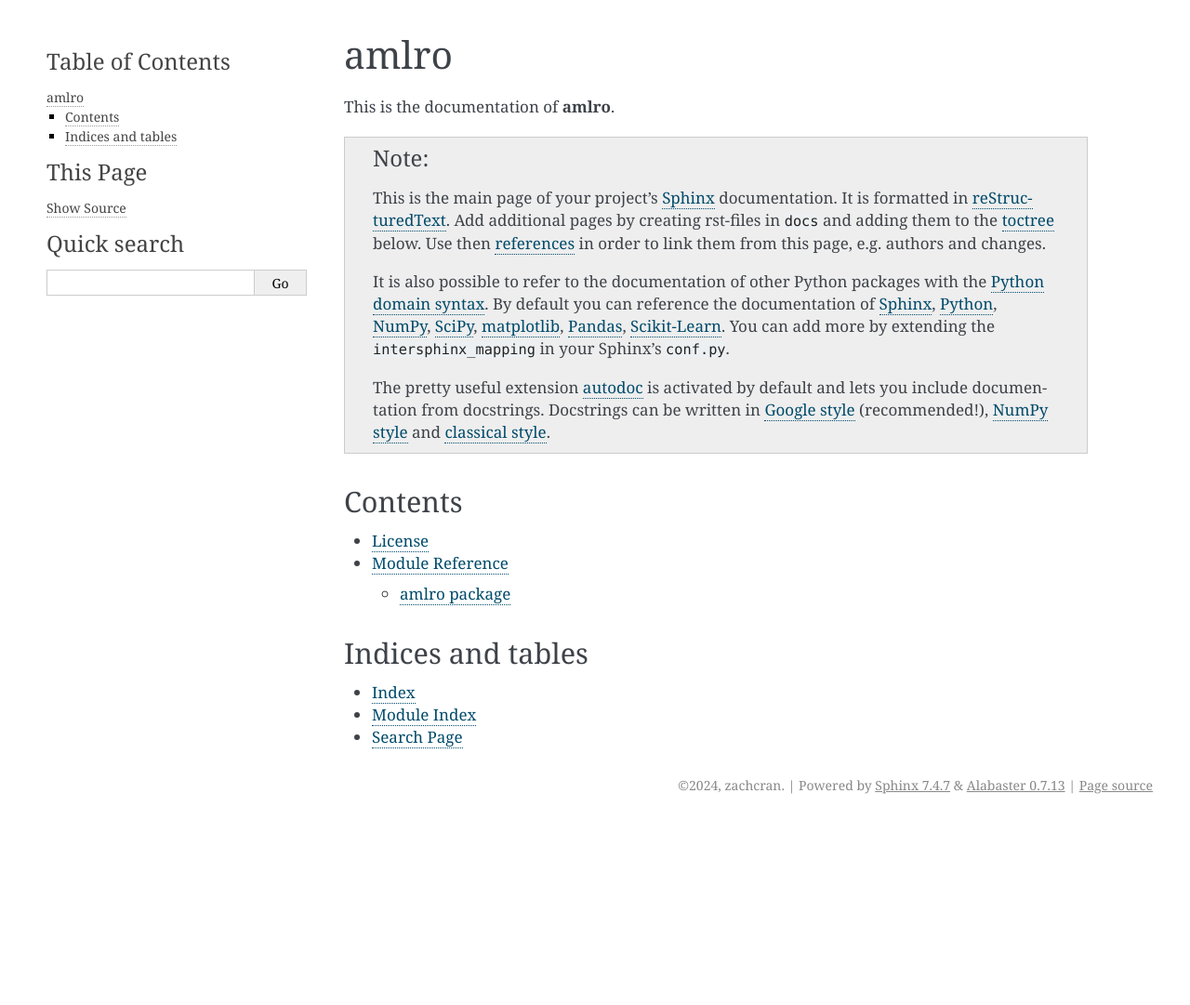
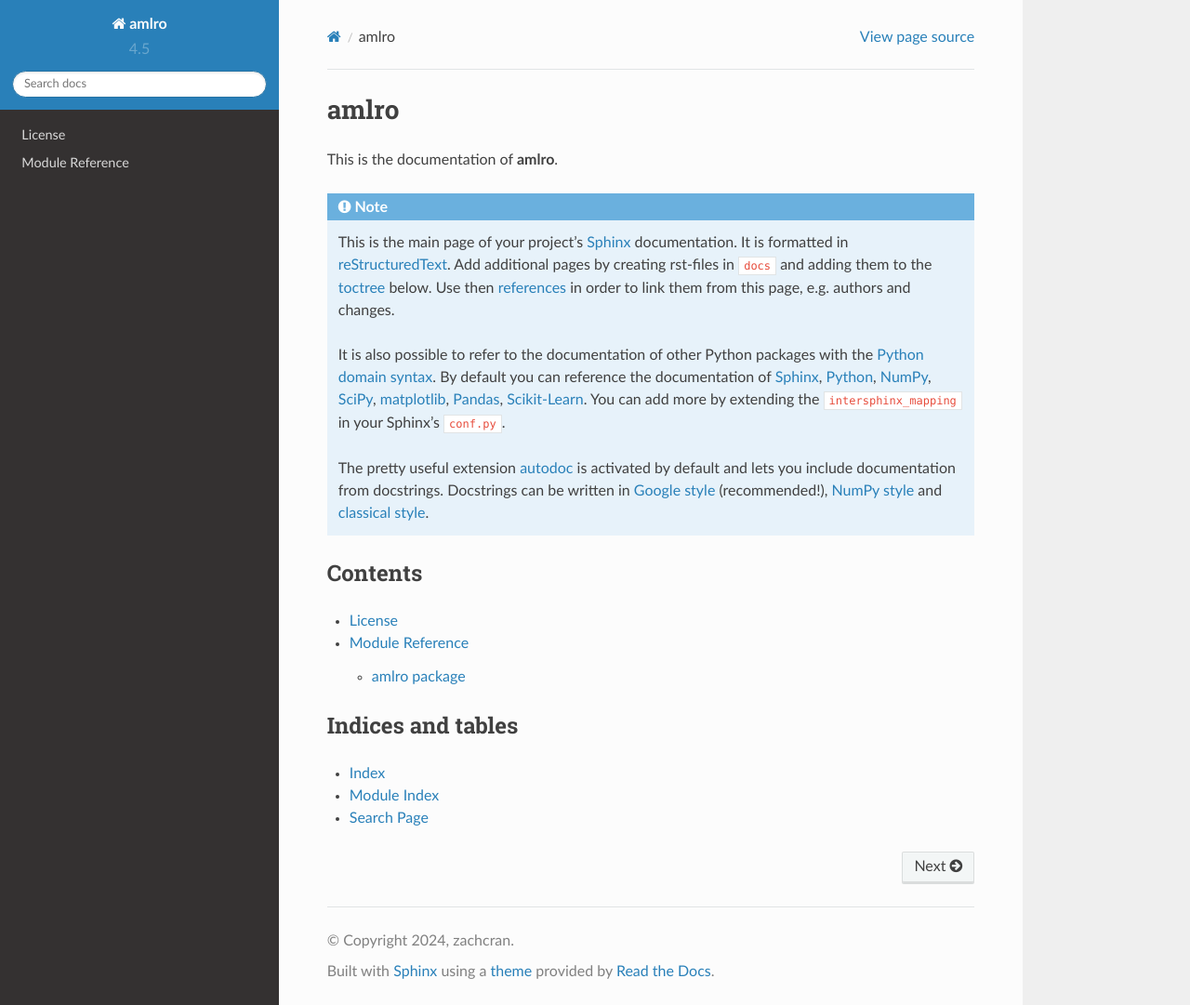
Before and after one commit to RxnRover/amlro, a Sphinx documentation site: the page built from docs/source/index.rst, in a window 1280 px wide and 1081 px high. Shown: the whole window at 93% size. Built offline with Sphinx 7.4.7 and the Read the Docs theme 2.0.0, drawn with Linux system fonts in a browser that asks for light colours.

Commit message:
Switch to sphinx_rtd_theme theme

```diff
--- a/docs/source/conf.py
+++ b/docs/source/conf.py
@@ -8,8 +8,8 @@
 # serve to show the default.
 
 import os
+import shutil
 import sys
-import shutil
 
 # -- Path setup --------------------------------------------------------------
 
@@ -43,7 +43,9 @@ except FileNotFoundError:
 try:
     import sphinx
 
-    cmd_line = f"sphinx-apidoc --implicit-namespaces -f -o {output_dir} {module_dir}"
+    cmd_line = (
+        f"sphinx-apidoc --implicit-namespaces -f -o {output_dir} {module_dir}"
+    )
 
     args = cmd_line.split(" ")
     if tuple(sphinx.__version__.split(".")) >= ("1", "7"):
@@ -104,7 +106,9 @@ except ImportError:
     version = ""
 
 if not version or version.lower() == "unknown":
-    version = os.getenv("READTHEDOCS_VERSION", "unknown")  # automatically set by RTD
+    version = os.getenv(
+        "READTHEDOCS_VERSION", "unknown"
+    )  # automatically set by RTD
 
 release = version
 
@@ -153,15 +157,12 @@ todo_emit_warnings = True
 
 # The theme to use for HTML and HTML Help pages.  See the documentation for
 # a list of builtin themes.
-html_theme = "alabaster"
+html_theme = "sphinx_rtd_theme"
 
 # Theme options are theme-specific and customize the look and feel of a theme
 # further.  For a list of options available for each theme, see the
 # documentation.
-html_theme_options = {
-    "sidebar_width": "300px",
-    "page_width": "1200px"
-}
+html_theme_options = {"sidebar_width": "300px", "page_width": "1200px"}
 
 # Add any paths that contain custom themes here, relative to this directory.
 # html_theme_path = []
```
